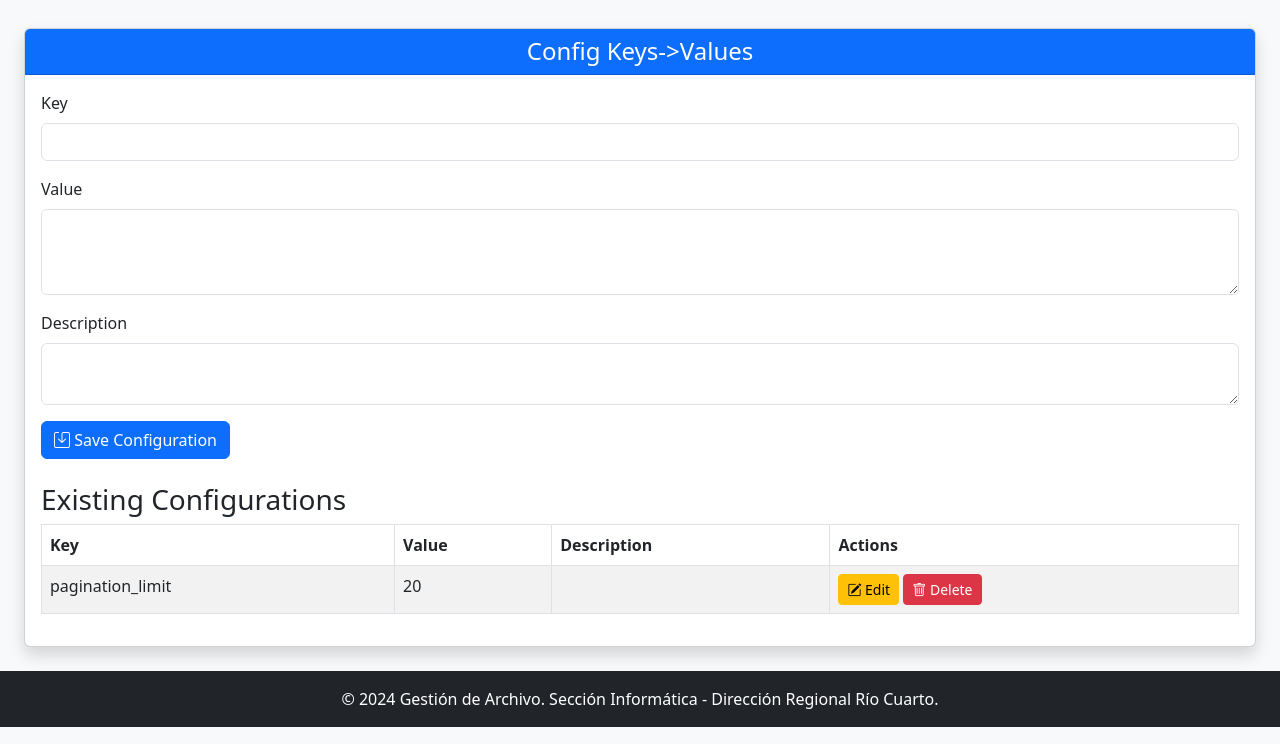
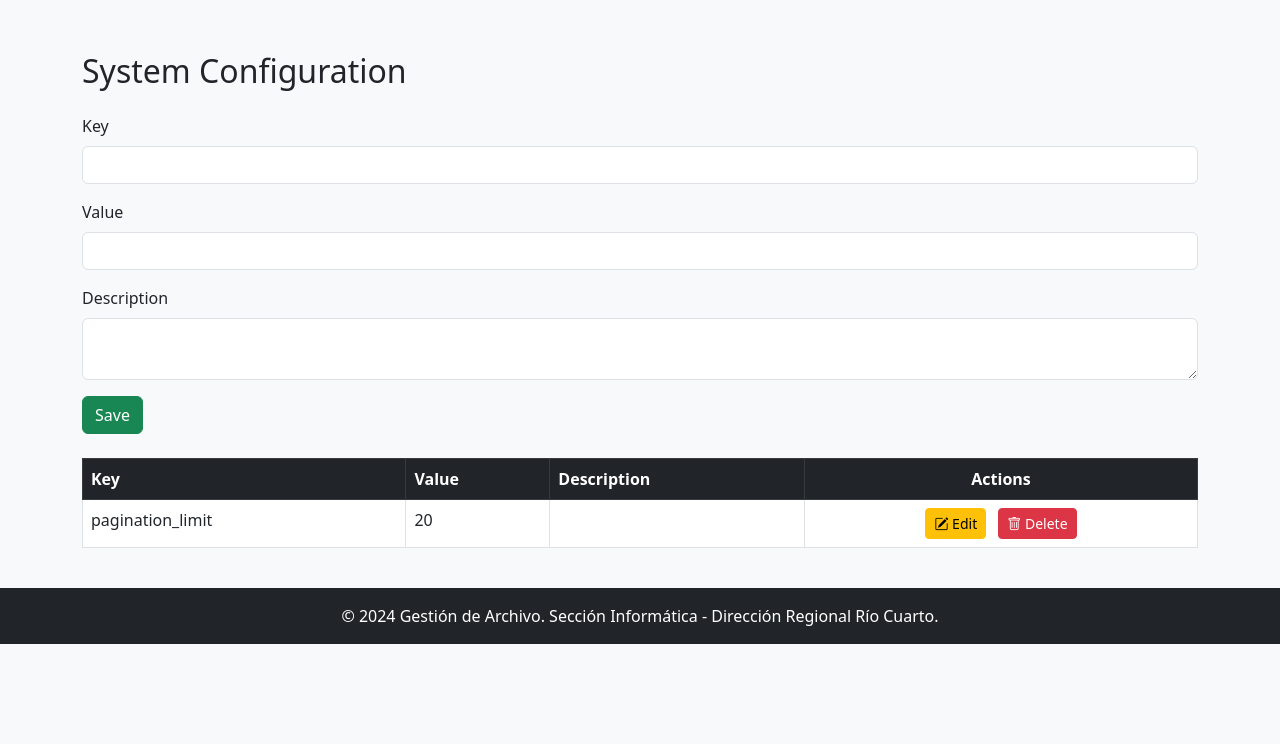
Before and after one commit to LucioFlia/gestion_archivo_2, a Django app: page /config_keys_values/ in a window 1280 px wide. Shown: the part 56-800 px from the top of the page. Run offline with Django 4.2, Linux system fonts and the light colour scheme; a user stored in the database is signed in; data comes from the database, SQL or seed files in the repository; both versions use the stored data as it was after the commit.

Commit message:
modified:   gestion_archivo_app/templates/config_keys_values.html, corrected modified:   gestion_archivo_app/templates/main.html, display option according to area and user

```diff
--- a/gestion_archivo_app/templates/config_keys_values.html
+++ b/gestion_archivo_app/templates/config_keys_values.html
@@ -1,49 +1,40 @@
-{% extends "base.html" %}
+{% extends 'base.html' %}
+{% load static %}
 
 {% block title %}System Configuration{% endblock %}
 
 {% block content %}
-<div class="container-fluid mt-4">
-    <div class="card shadow">
-        <div class="card-header bg-primary text-white">
-            <h4 class="text-center mb-0">Config Keys->Values</h4>
-        </div>
-        <div class="card-body">
+<div class="container mt-5">
+    <h2 class="mb-4">System Configuration</h2>
 
-
-            {% if error %}
-            <div class="alert alert-danger text-center">{{ error }}</div>
-        {% endif %}
-
-        <!-- Formulario para agregar o editar configuración -->
+    <!-- Formulario para Agregar/Editar Claves -->
     <form method="post" class="mb-4">
         {% csrf_token %}
-            <input type="hidden" name="config_id" id="config_id"> <!-- Para identificar edición -->
+        <input type="hidden" id="config_id" name="config_id">
+
         <div class="mb-3">
             <label for="key" class="form-label">Key</label>
             <input type="text" id="key" name="key" class="form-control" required>
         </div>
         <div class="mb-3">
             <label for="value" class="form-label">Value</label>
-                <textarea id="value" name="value" class="form-control" rows="3" required></textarea>
+            <input type="text" id="value" name="value" class="form-control" required>
         </div>
         <div class="mb-3">
             <label for="description" class="form-label">Description</label>
-                <textarea id="description" name="description" class="form-control" rows="2"></textarea>
+            <textarea id="description" name="description" class="form-control"></textarea>
         </div>
-            <button type="submit" class="btn btn-primary">
-                <i class="bi bi-save"></i> Save Configuration </button>
+        <button type="submit" name="action" value="save" class="btn btn-success">Save</button>
     </form>
 
-        <!-- Tabla de configuraciones existentes -->
-        <h3 class="mt-4">Existing Configurations</h3>
-        <table class="table table-bordered table-striped">
-            <thead>
+    <!-- Tabla de Configuraciones -->
+    <table class="table table-bordered">
+        <thead class="table-dark">
             <tr>
                 <th>Key</th>
                 <th>Value</th>
                 <th>Description</th>
-                    <th>Actions</th>
+                <th class="text-center">Actions</th>
             </tr>
         </thead>
         <tbody>
@@ -52,32 +43,38 @@
                 <td>{{ config.key }}</td>
                 <td>{{ config.value }}</td>
                 <td>{{ config.description }}</td>
-                        <td>
-                            <!-- Botón de editar -->
-                            <button class="btn btn-sm btn-warning" onclick="editConfig({{ config.id }}, '{{ config.key }}', '{{ config.value }}', '{{ config.description }}')">
+                <td class="text-center">
+                    <!-- Edit Button -->
+                    <button type="button" class="btn btn-sm btn-warning me-2" onclick="editConfig('{{ config.id }}', '{{ config.key }}', '{{ config.value }}', '{{ config.description }}')">
                         <i class="bi bi-pencil-square"></i> Edit
                     </button>
-                            <!-- Botón de eliminar -->
-                            <a href="?delete={{ config.id }}" class="btn btn-sm btn-danger" onclick="return confirm('Are you sure you want to delete this configuration?')">
+
+                    <!-- Delete Button -->
+                    <form method="post" class="d-inline">
+                        {% csrf_token %}
+                        <input type="hidden" name="config_id" value="{{ config.id }}">
+                        <button type="submit" name="action" value="delete" class="btn btn-sm btn-danger">
                             <i class="bi bi-trash"></i> Delete
-                            </a>
+                        </button>
+                    </form>
+                </td>
             </tr>
             {% empty %}
             <tr>
-                        <td colspan="4" class="text-center">No configurations found.</td>
+                <td colspan="4" class="text-center">No configuration keys found.</td>
             </tr>
             {% endfor %}
         </tbody>
     </table>
 </div>
-</div></div>
+
+<!-- JavaScript para Rellenar el Formulario de Edición -->
 <script>
     function editConfig(id, key, value, description) {
         document.getElementById('config_id').value = id;
         document.getElementById('key').value = key;
         document.getElementById('value').value = value;
         document.getElementById('description').value = description;
-    window.scrollTo({ top: 0, behavior: 'smooth' }); // Opcional: Llevar al usuario al formulario
     }
 </script>
 {% endblock %}
--- a/gestion_archivo_app/views.py
+++ b/gestion_archivo_app/views.py
@@ -41,9 +41,15 @@ import csv
 from django.shortcuts import redirect, render
 from django.contrib.auth.decorators import login_required, user_passes_test
 from .models import Area
+from django.shortcuts import render, get_object_or_404, redirect
+from .models import SystemConfigKeyValues
+from django.contrib import messages
 
 def is_admin(user):
     return user.role == 'admin'
+
+def is_user_or_manager(user):
+    return user.role in ['user', 'manager']
 
 @login_required
 @user_passes_test(is_admin)
@@ -150,8 +156,7 @@ def user_update(request, user_id):
         return redirect("user_list")
 
     return render(request, "user_update.html", {"user": user, "areas": areas, "roles": ROLE_CHOICES})
-
-    return render(request, "user_update.html", {"user": user, "areas": areas})
+#return render(request, "user_update.html", {"user": user, "areas": areas})
 
 @user_passes_test(is_admin)
 def user_delete(request, user_id):
@@ -329,30 +334,48 @@ def preview_box(request):
 
 
 
+
+
+
+
 @login_required
 def config_keys_values(request):
-    if request.user.role != 'admin':  # Verificar si el rol es admin
-        raise PermissionDenied("You do not have access to this page.")
+    configs = SystemConfigKeyValues.objects.all()
+
     if request.method == "POST":
-        key = request.POST.get("key")
-        value = request.POST.get("value")
-        description = request.POST.get("description")
+        action = request.POST.get("action")
 
-        # Validar si la clave ya existe
-        if SystemConfigKeyValues.objects.filter(key=key).exists():
-            configs = SystemConfigKeyValues.objects.all()
-            return render(request, "config_keys_values.html", {
-                "configs": configs,
-                "error": "The key already exists."
-            })
+        # Guardar o editar una clave
+        if action == "save":
+            config_id = request.POST.get("config_id")
+            key = request.POST.get("key")
+            value = request.POST.get("value")
+            description = request.POST.get("description")
 
-        # Crear o actualizar la configuración
-        SystemConfigKeyValues.objects.create(key=key, value=value, description=description)
-        return redirect("config_keys_values")
+            if config_id:
+                # Editar clave existente
+                config = get_object_or_404(SystemConfigKeyValues, id=config_id)
+                config.key = key
+                config.value = value
+                config.description = description
+                config.save()
+                messages.success(request, "Key updated successfully.")
+            else:
+                # Crear nueva clave
+                SystemConfigKeyValues.objects.create(key=key, value=value, description=description)
+                messages.success(request, "Key added successfully.")
 
-    # Mostrar todas las configuraciones
-    configs = SystemConfigKeyValues.objects.all()
-    return render(request, "config_keys_values.html", {"configs": configs})
+        # Eliminar una clave
+        elif action == "delete":
+            config_id = request.POST.get("config_id")
+            config = get_object_or_404(SystemConfigKeyValues, id=config_id)
+            config.delete()
+            messages.success(request, "Key deleted successfully.")
+
+        return redirect('config_keys_values')
+
+    return render(request, 'config_keys_values.html', {'configs': configs})
+
 
 @login_required
 def main(request):
```
Also changed, not shown: gestion_archivo_app/templates/main.html (+19 -8 lines), db2.sqlite3. Lines whose indentation alone changed are shown as unchanged.
